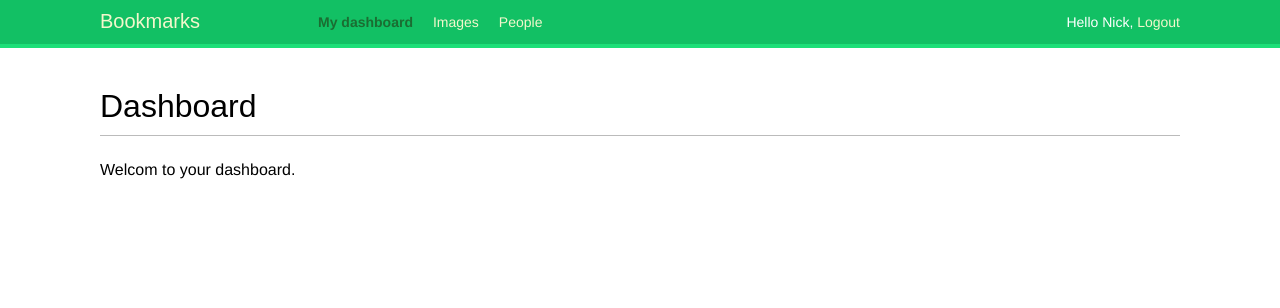
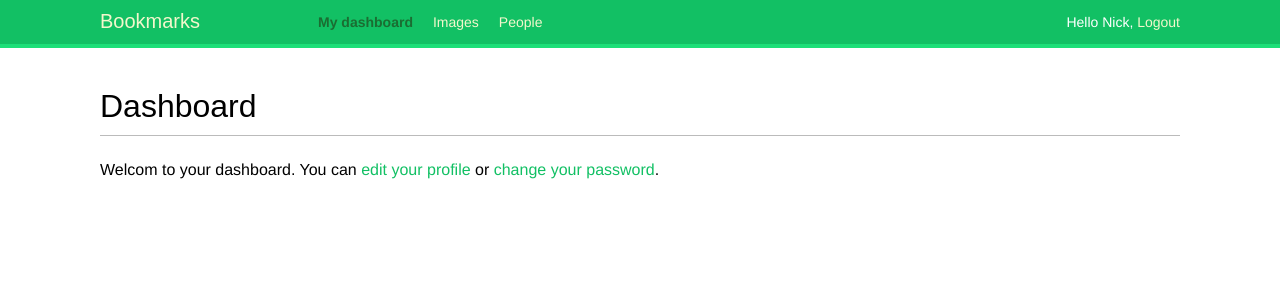
Before and after one commit to TooEinfach/socialWebsiteProject, a Django app: page /account/ in a window 1280 px wide. Shown: the top 308 px of the page. Run offline with Django 3.2, Linux system fonts and the light colour scheme; a user stored in the database is signed in; some web fonts are replaced.

Commit message:
Fixed edit and added links to acocunt dashboard

```diff
--- a/bookmarks/account/templates/account/dashboard.html
+++ b/bookmarks/account/templates/account/dashboard.html
@@ -2,5 +2,6 @@
 {% block title %}Dashboard{% endblock  %}
 {% block content %}
     <h1>Dashboard</h1>
-    <p>Welcom to your dashboard.</p>
+    <p>Welcom to your dashboard. You can <a href="{% url "edit" %}">edit your profile</a> or
+    <a href="{% url "password_change" %}">change your password</a>.</p>
 {% endblock  %}
--- a/bookmarks/account/views.py
+++ b/bookmarks/account/views.py
@@ -48,12 +48,22 @@ def register(request):
 @login_required
 def edit(request):
     if request.method == 'POST':
-        user_form = UserEditForm(instance=request.user, data=request.POST)
-        profile_form = ProfileEditForm(instance=request.user.profile, data=request.POST, files=request.FILES)
+        user_form = UserEditForm(instance=request.user,
+                                 data=request.POST)
+        profile_form = ProfileEditForm(
+                                    instance=request.user.profile,
+                                    data=request.POST,
+                                    files=request.FILES)
         if user_form.is_valid() and profile_form.is_valid():
             user_form.save()
             profile_form.save()
-        else:
-            user_form = UserEditForm(instance=request.user)
-            profile_form = ProfileEditForm(instance=request.user.profile)
-        return render(request, 'account/edit.html', {'user_form': user_form, 'profile_form': profile_form})
+            # messages.success(request, 'Profile updated successfully')
+        # else:
+        #     messages.error(request, 'Error updating your profile')
+    else:
+        user_form = UserEditForm(instance=request.user)
+        profile_form = ProfileEditForm(instance=request.user.profile)
+    return render(request,
+                  'account/edit.html',
+                  {'user_form': user_form,
+                   'profile_form': profile_form})
```
Also changed, not shown: bookmarks/account/templates/account/edit.html (renamed from bookmarks/account/templates/registration/edit.html), bookmarks/db.sqlite3, bookmarks/media/users/2020/09/17/Annotation_2020-04-27_175657.png (added).
